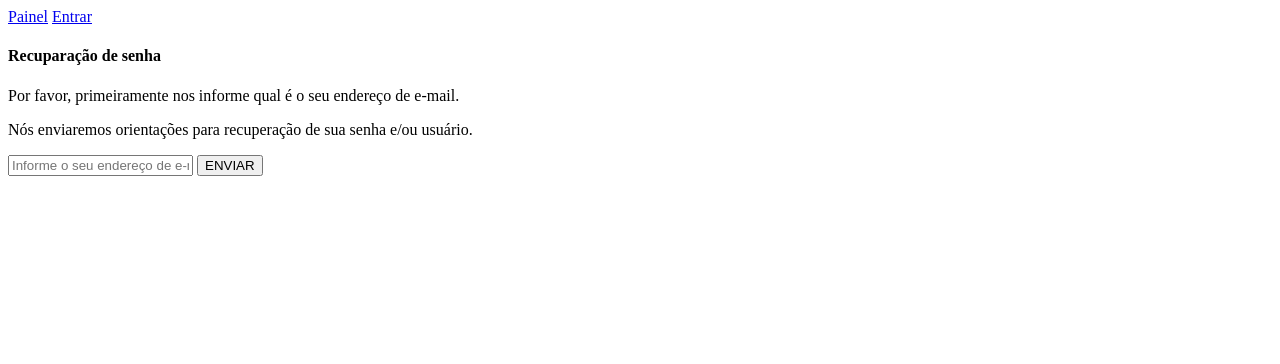
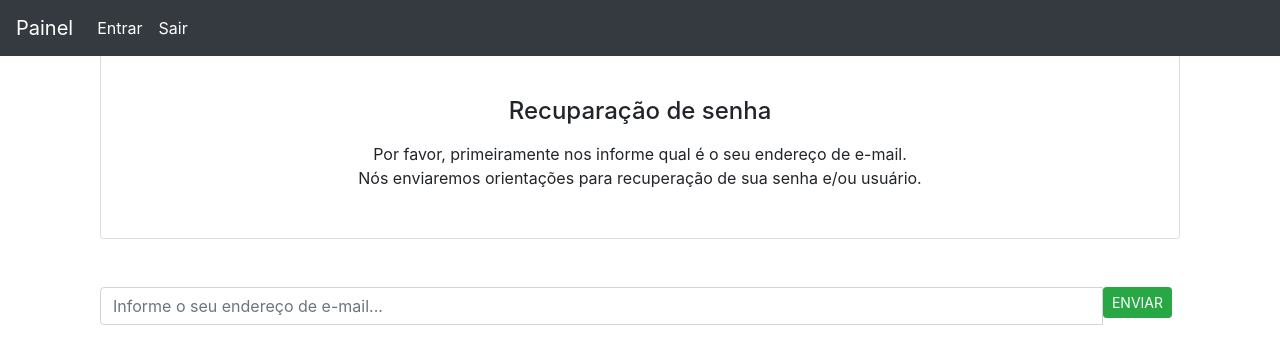
Before and after one commit to bbroger/painel_admin, a PHP site: page /recuperar_senha.php in a window 1280 px wide. Shown: the top 364 px of the page. Run offline with PHP 8.4, Linux system fonts and the light colour scheme; some libraries are stand-ins or nearby versions.

Commit message:
ajuste recuperar senha

```diff
--- a/admin/index.php
+++ b/admin/index.php
@@ -41,10 +41,10 @@
                 </form>
             </div>
         </div>
-        <div class="recuperaSenha text-center">
-            <label>Recupere sua senha clicando <a href="administrativo.php?link=7"><b>aqui</b>.</a></label>
-        </div>
     </div> <!-- /container -->
+    <div class="recuperaSenha text-center">
+        <label>Recupere sua senha clicando <a href="recuperar_senha.php"><b>aqui</b>.</a></label>
+    </div>
 
     <script src="../assets/js/script.js"></script>
     <script src="https://code.jquery.com/jquery-3.3.1.js" integrity="sha256-2Kok7MbOyxpgUVvAk/HJ2jigOSYS2auK4Pfzbm7uH60=" crossorigin="anonymous"></script>
--- a/admin/recuperar_senha.php
+++ b/admin/recuperar_senha.php
@@ -1,13 +1,42 @@
+<!DOCTYPE html>
+<html lang="pt-br">
+<head>
+    <meta charset="utf-8">
+    <meta http-equiv="X-UA-Compatible" content="IE=edge">
+    <meta name="viewport" content="width=device-width, initial-scale=1">
+    <meta name="description" content="Página para realizar login">
+    <meta name="author" content="RCSSOFT">
+    <link rel="icon" href="../assets/imagens/favicon.ico">
+
+    <title>Login</title>
+    <link href="../assets/css/starter-template.css" rel="stylesheet">
+    <link rel="stylesheet" href="https://stackpath.bootstrapcdn.com/bootstrap/4.3.1/css/bootstrap.min.css" integrity="sha384-ggOyR0iXCbMQv3Xipma34MD+dH/1fQ784/j6cY/iJTQUOhcWr7x9JvoRxT2MZw1T" crossorigin="anonymous">
+
+</head>
+<body>
 	<!-- Início navbar -->
 	<nav class="navbar navbar-expand-md navbar-dark bg-dark fixed-top">
-    <a class="navbar-brand" href="#">Painel</a>
-	<a class="navbar-brand" href="index.php">Entrar</a>
+		<a class="navbar-brand" href="administrativo.php">Painel</a>
+		<button class="navbar-toggler" type="button" data-toggle="collapse" data-target="#navbarsExampleDefault" aria-controls="navbarsExampleDefault" aria-expanded="false" aria-label="Toggle navigation">
+			<span class="navbar-toggler-icon"></span>
+		</button>
+
+		<div class="collapse navbar-collapse" id="navbarsExampleDefault">
+			<ul class="navbar-nav mr-auto">
+				<li class="nav-item active">
+					<a class="nav-link" href="index.php">Entrar</a>
+				</li>
+				<li class="nav-item active">
+					<a class="nav-link" href="processa/sair.php">Sair</a>
+				</li>
+			</ul>
+		</div>
 	</nav>
 	<!-- Fim navbar -->
 	<div class="container-fluid">
 		<div class="container">
 			<div class="row text-center py-5">
-			<form action="processa/admin/recupera_senha.php" method="post" class="w-100">
+				<form action="processa/recupera_senha.php" method="post" class="w-100">
 					<div class="col-12">
 						<div class="dadosCadastro dadosUsuario">
 							<div class="col-12">
@@ -35,3 +64,10 @@
 			</div>
 		</div>
 	</div>
+	<script src="../assets/js/script.js"></script>
+    <script src="https://code.jquery.com/jquery-3.3.1.js" integrity="sha256-2Kok7MbOyxpgUVvAk/HJ2jigOSYS2auK4Pfzbm7uH60=" crossorigin="anonymous"></script>
+    <script src="https://cdnjs.cloudflare.com/ajax/libs/popper.js/1.14.7/umd/popper.min.js" integrity="sha384-UO2eT0CpHqdSJQ6hJty5KVphtPhzWj9WO1clHTMGa3JDZwrnQq4sF86dIHNDz0W1" crossorigin="anonymous"></script>
+    <script src="https://stackpath.bootstrapcdn.com/bootstrap/4.3.1/js/bootstrap.min.js" integrity="sha384-JjSmVgyd0p3pXB1rRibZUAYoIIy6OrQ6VrjIEaFf/nJGzIxFDsf4x0xIM+B07jRM" crossorigin="anonymous"></script>
+	<script type="text/javascript" src="../assets/js/jquery.tablesorter.js"></script>
+</body>
+</html>
```
Also changed, not shown: admin/administrativo.php (+2 -10 lines), admin/menu_admin.php (+10 -0 lines). Lines whose indentation alone changed are shown as unchanged.
